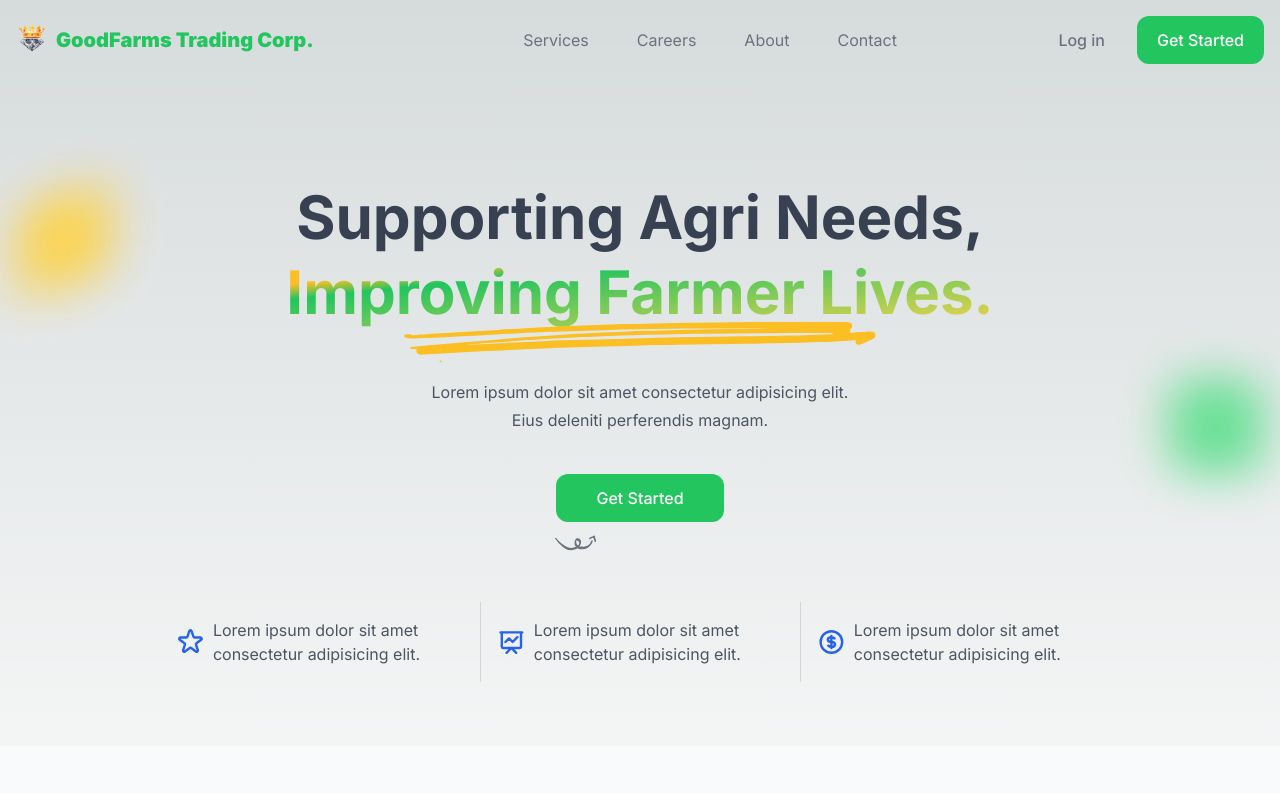
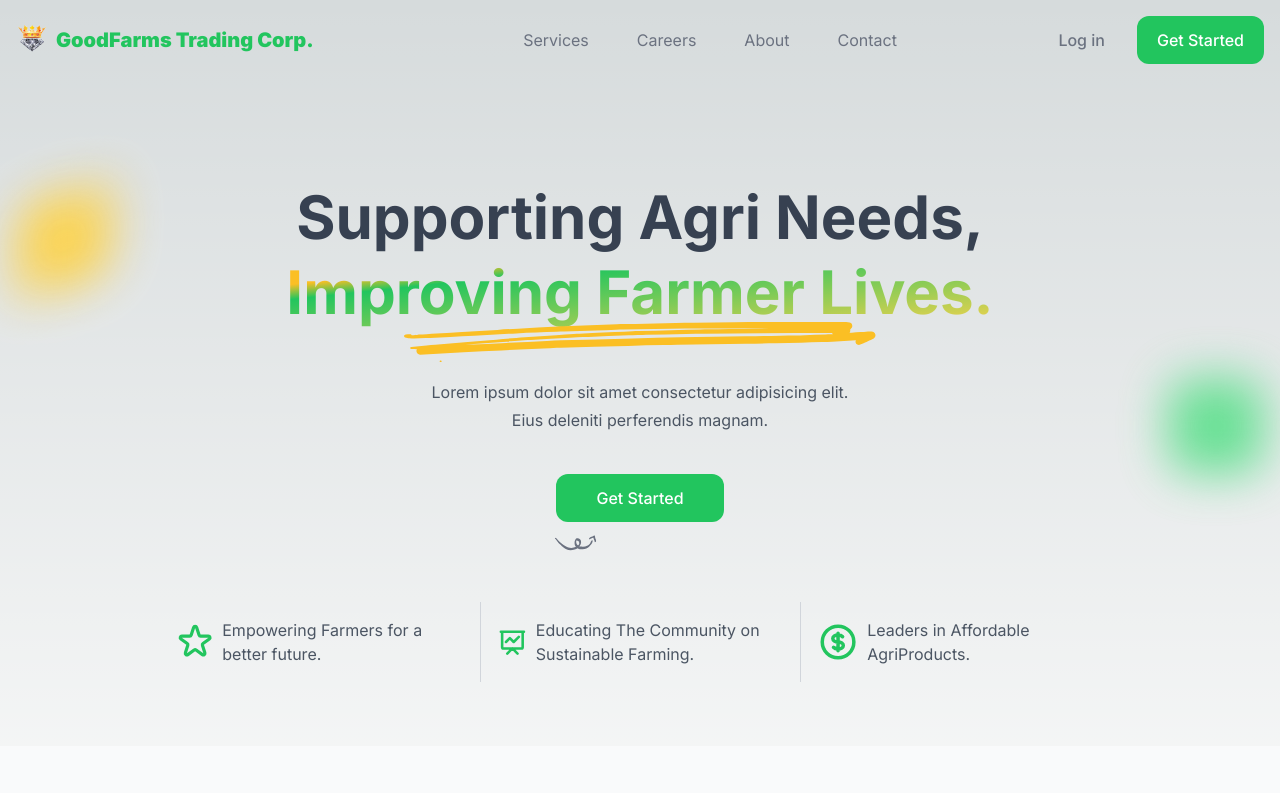
Before and after one commit to berteng90/gtc_landing, a Next.js app: page / in a window 1280 px wide. Shown: the top 793 px of the page. Built offline with nearby package versions, Linux system fonts and the light colour scheme.

Commit message:
Modified SVG Colors

```diff
--- a/components/Hero.js
+++ b/components/Hero.js
@@ -73,7 +73,7 @@ export const Hero = () => {
             class="h-12 w-12 text-blue-600"
             fill="none"
             viewBox="0 0 24 24"
-            stroke="currentColor"
+            stroke="#22c55e"
             stroke-width="2"
           >
             <path
@@ -82,9 +82,7 @@ export const Hero = () => {
               d="M11.049 2.927c.3-.921 1.603-.921 1.902 0l1.519 4.674a1 1 0 00.95.69h4.915c.969 0 1.371 1.24.588 1.81l-3.976 2.888a1 1 0 00-.363 1.118l1.518 4.674c.3.922-.755 1.688-1.538 1.118l-3.976-2.888a1 1 0 00-1.176 0l-3.976 2.888c-.783.57-1.838-.197-1.538-1.118l1.518-4.674a1 1 0 00-.363-1.118l-3.976-2.888c-.784-.57-.38-1.81.588-1.81h4.914a1 1 0 00.951-.69l1.519-4.674z"
             />
           </svg>
-          <p class="text-gray-600">
-            Lorem ipsum dolor sit amet consectetur adipisicing elit.
-          </p>
+          <p class="text-gray-600">Empowering Farmers for a better future.</p>
         </div>
         <div class="flex max-w-xs space-x-2 px-4 py-4">
           <svg
@@ -92,7 +90,7 @@ export const Hero = () => {
             class="h-12 w-12 text-blue-600"
             fill="none"
             viewBox="0 0 24 24"
-            stroke="currentColor"
+            stroke="#22c55e"
             stroke-width="2"
           >
             <path
@@ -102,7 +100,7 @@ export const Hero = () => {
             />
           </svg>
           <p class="text-gray-600">
-            Lorem ipsum dolor sit amet consectetur adipisicing elit.
+            Educating The Community on Sustainable Farming.
           </p>
         </div>
         <div class="flex max-w-xs space-x-2 px-4 py-4">
@@ -111,7 +109,7 @@ export const Hero = () => {
             class="h-12 w-12 text-blue-600"
             fill="none"
             viewBox="0 0 24 24"
-            stroke="currentColor"
+            stroke="#22c55e"
             stroke-width="2"
           >
             <path
@@ -120,9 +118,7 @@ export const Hero = () => {
               d="M12 8c-1.657 0-3 .895-3 2s1.343 2 3 2 3 .895 3 2-1.343 2-3 2m0-8c1.11 0 2.08.402 2.599 1M12 8V7m0 1v8m0 0v1m0-1c-1.11 0-2.08-.402-2.599-1M21 12a9 9 0 11-18 0 9 9 0 0118 0z"
             />
           </svg>
-          <p class="text-gray-600">
-            Lorem ipsum dolor sit amet consectetur adipisicing elit.
-          </p>
+          <p class="text-gray-600">Leaders in Affordable AgriProducts.</p>
         </div>
       </div>
     </div>
```
